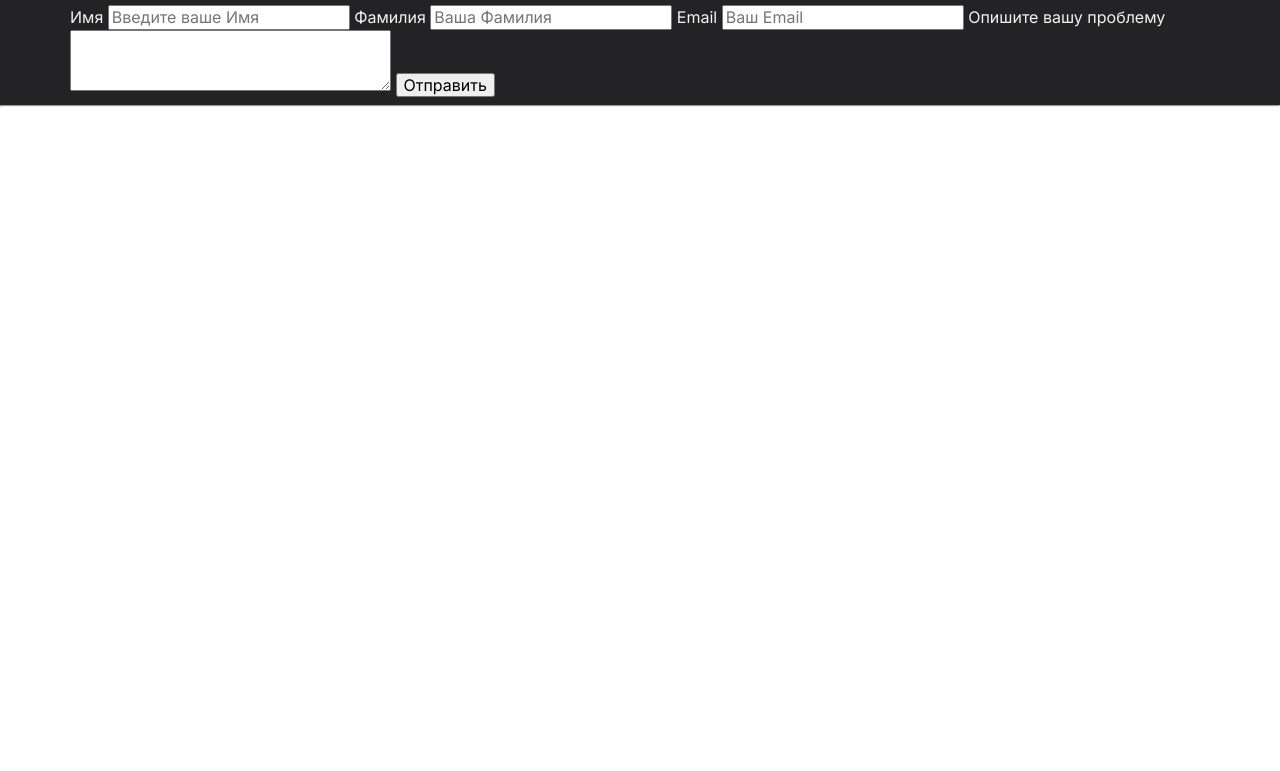
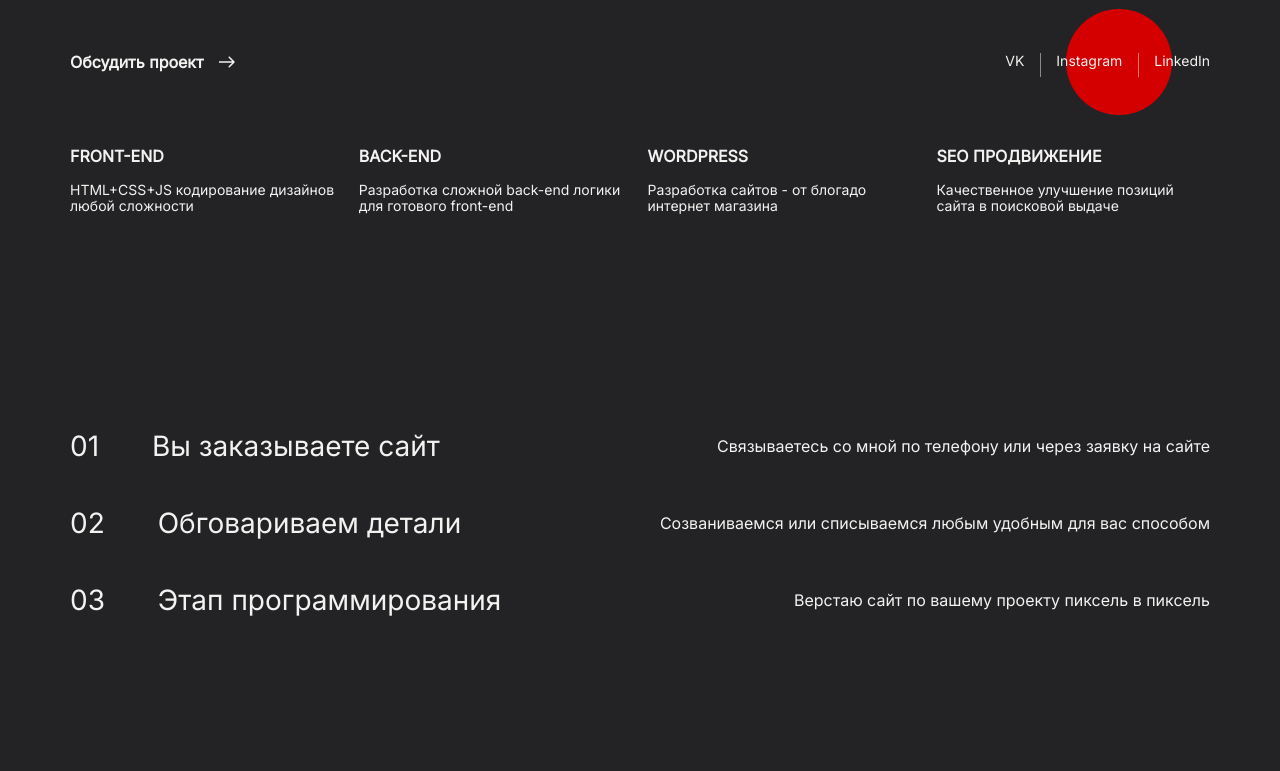
Before and after one commit to BubbleGym/Portfolio, a plain HTML site: page index.html in a window 1280 px wide. Shown: the part 791-1562 px from the top of the page. Before the commit the page ends 906 px from the top, so only its background shows below. Drawn offline with Linux system fonts and the light colour scheme.

Commit message:
edition css

```diff
--- a/css/Style.css
+++ b/css/Style.css
@@ -1,19 +1,32 @@
 body{
     font-family: 'Inter', sans-serif;
+    font-size:14px;
 }
 .dark{
     background-color: #232326;
     color: #F3F2F0;
 }
-.dark.nav-link{
+.dark .nav-link{
     color: #F3F2F0;
+}
+.dark .circle circle{
+    fill: #D40000;
+}
+.dark .triangle path{
+    fill: #FFFFFF;
 }
 .light{
     background-color: #F3F2F0;
     color: #010101;
 }
-.light.nav-link{
+.light .nav-link{
     color: #010101;
+}
+.light .circle circle{
+    fill: #FFFFFF;
+}
+.light .triangle path{
+    fill: #D40000;
 }
 .wrapper{
     max-width: 1140px;
@@ -21,14 +34,25 @@ body{
     padding-left: 15px;
     padding-right: 15px;
 }
-
+.main{
+    position:relative;
+}
+.main .title-h1{
+    position:relative;
+    z-index: 4;
+}
 .name{
     font-size: 28px;
-
+    position:relative;
+    z-index: 3;
 }
 .title-h1{
     font-size: 74px;
     text-transform: uppercase;
+}
+.title-h3{
+    font-size: 16px;
+    font-weight: 700;
 }
 .photo{
     margin-bottom: 120px;
@@ -60,9 +84,104 @@ header{
 }
 .nav-link{
     text-decoration:none;
-    color: #F3F2F0;
+
     font-size: 14px;
 }
 .nav-link:hover{
     color:#D40000;
 }
+.nav-info .nav-item {
+    position:relative;
+}
+.nav-info .nav-item::before{
+    content:'';
+    display:block;
+    width: 1px;
+    height: 24px;
+    background-color: rgba(243,242,240,0.5);
+    position:absolute;
+    left:0;
+    top:calc(50%-12px);
+}
+.nav-info .nav-item:first-child::before{
+    display:none;
+}
+.social{
+    display:flex;
+    justify-content: space-between;
+    padding-bottom: 60px;
+    margin-top: 100px;
+}
+.social-item{
+    position:relative;
+
+}
+.project{
+    margin:0;
+    display:flex;
+    align-items: center;
+    font-size: 16px;
+    font-weight: 700;
+}
+.project-img{
+    width:16px;
+    height:12px;
+    display:block;
+    background-image: url(../img/icons/Arrow.svg);
+    margin-left: 15px;
+
+}
+.skill{
+    display:flex;
+    justify-content: space-between;
+}
+.skill-item{
+    flex:0 0 24%;
+}
+.skill .title-h3{
+    text-transform: uppercase;
+}
+.skill.description{
+    line-height: 150%;
+
+}
+.section-steps{
+    padding-top: 180px;
+    padding-bottom: 198px;
+}
+.steps-item{
+    display:flex;
+    justify-content: space-between;
+    align-items: center;
+    line-height: 150%;
+}
+.steps-title{
+    font-size: 28px;
+}
+.steps-title span{
+    margin-right: 45px;
+}
+.steps-description{
+    font-size: 16px;
+}
+.circle-main{
+    width:253px;
+    height:253px;
+    position:absolute;
+    left: -128px;
+    top:calc(50% - 126px);
+    z-index: 1;
+}
+.triangle{
+    position:absolute;
+    left: -151px;
+    top:0;
+    z-index: 2;
+}
+.circle-nav{
+    width:106px;
+    height:106px;
+    position:absolute;
+    right:38px;
+    top:calc(50% - 53px);
+}
--- a/index.html
+++ b/index.html
@@ -24,32 +24,76 @@
                     </ul>
                 </nav>
 
-                <ul class ="nav">
+                <ul class ="nav nav-info">
                     <li class ="nav-item"><a class="nav-link" href="">898080</a></li>
                     <li class ="nav-item"><a class="nav-link" href="">asdasd@gmail.com</a></li>
                 </ul>
             </header>
 
             <img class="photo" src="/Portfolio/img/photo.png" alt="Photo">
+
             <main>
-                <div>
+                <div class="main">
+                    <svg class="circle circle-main"  viewBox="0 0 253 253"  xmlns="http://www.w3.org/2000/svg">
+                        <circle cx="126.5" cy="126.5" r="126.5" />
+                        </svg>
+                        <svg class="triangle" width="66" height="72" viewBox="0 0 66 72"  xmlns="http://www.w3.org/2000/svg">
+                            <path d="M33 0L65.909 71.25H0.0910339L33 0Z" />
+                            </svg>
                     <p class="name">Антон Цыпленков</p>
                     <h1 class="title-h1">WEB Разработчик</h1>
                 </div>
-                <form action="">
-                    <label for="">Имя</label>
-                    <input type="text" placeholder="Введите ваше Имя">
-                    <label for="">Фамилия</label>
-                    <input type="text" placeholder="Ваша Фамилия">
-                    <label for="">Email</label>
-                    <input type="text" placeholder="Ваш Email">
-                    <label for="">Опишите вашу проблему</label>
-                    <textarea name="" id="" cols="30" rows="3"></textarea>
-                    <button type="submit">Отправить</button>
-
-
-                </form>
+                <div class="social">
+                    <div class="social-item">
+                        <p class="project"><span>Обсудить проект</span><span class="project-img"></span></p>
+                    </div>
+                    <div class="social-item">
+                        <svg class="circle circle-nav" viewBox="0 0 253 253" xmlns="http://www.w3.org/2000/svg">
+                            <circle cx="126.5" cy="126.5" r="126.5" />
+                            </svg>
+                        <ul class ="nav nav-info">
+                            <li class ="nav-item"><a class="nav-link" href="#" target="_blank">VK</a></li>
+                            <li class ="nav-item"><a class="nav-link" href="#" target="_blank">Instagram</a></li>
+                            <li class ="nav-item"><a class="nav-link" href="#" target="_blank">LinkedIn</a></li>
+                        </ul>
+                    </div>
+                </div>
+                <div class="skill">
+                    <div class="skill-item">
+                        <h3 class="title-h3">FRONT-END</h3>
+                        <p class="description">HTML+CSS+JS кодирование дизайнов любой сложности</p>
+                    </div>
+                    <div class="skill-item">
+                        <h3 class="title-h3">Back-end</h3>
+                        <p class="description">Разработка сложной back-end логики для готового front-end</p>
+                    </div>
+                    <div class="skill-item">
+                        <h3 class="title-h3">WORDPRESS</h3>
+                        <p class="description">Разработка сайтов - от блогадо интернет магазина</p>
+                    </div>
+                    <div class="skill-item">
+                        <h3 class="title-h3">SEO продвижение</h3>
+                        <p class="description">Качественное улучшение позиций сайта в поисковой выдаче</p>
+                    </div>
+                </div>
             </main>
+            <section></section>
+            <section class="section-steps">
+                <div class="steps">
+                    <div class="steps-item">
+                        <p class="steps-title"><span>01</span> Вы заказываете сайт</p>
+                        <p class="steps-description">Связываетесь со мной по телефону или через заявку на сайте</p>
+                    </div>
+                    <div class="steps-item">
+                        <p class="steps-title"><span>02</span> Обговариваем детали</p>
+                        <p class="steps-description">Созваниваемся или списываемся любым удобным для вас способом</p>
+                    </div>
+                    <div class="steps-item">
+                        <p class="steps-title"><span>03</span> Этап программирования</p>
+                        <p class="steps-description">Верстаю сайт по вашему проекту пиксель в пиксель</p>
+                    </div>
+                </div>
+            </section>
         </div>
 
 
```
Also changed, not shown: img/circle.svg, img/icons/Arrow.svg (added), img/triangle.svg.
